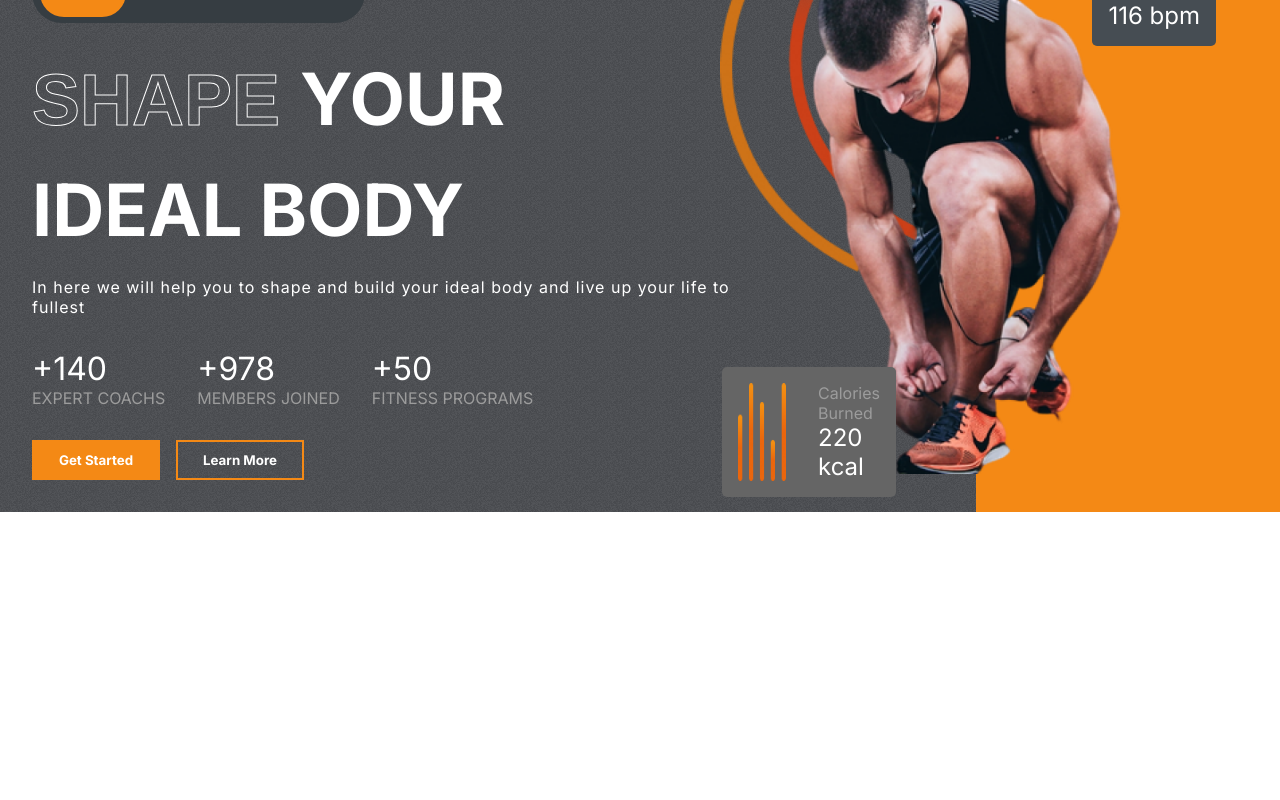
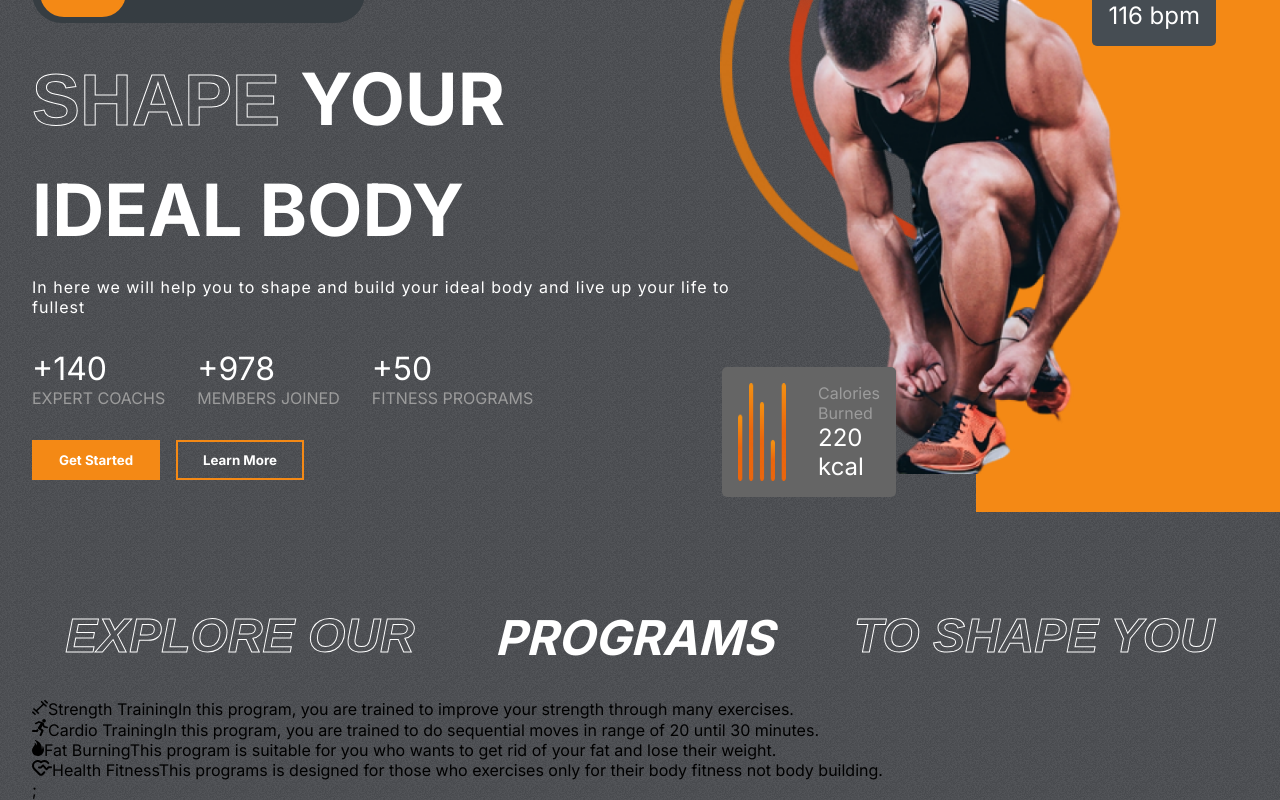
Before and after one commit to Szsz1987/Fit-club, a React (Create React App) app: page / in a window 1280 px wide. Shown: the part 209-1009 px from the top of the page. Before the commit the page ends 800 px from the top, so only its background shows below. Built offline with nearby package versions, Linux system fonts and the light colour scheme.

Commit message:
Start work on the Programs component

```diff
--- a/src/App.js
+++ b/src/App.js
@@ -1,9 +1,11 @@
 import './App.css';
 import Hero from './components/Hero/Hero';
+import Programs from './components/Programs/Programs';
 function App() {
   return (
     <div className="App">
       <Hero/>
+      <Programs/>
     </div>
   );
 }
--- a/src/components/Hero/Hero.jsx
+++ b/src/components/Hero/Hero.jsx
@@ -11,12 +11,11 @@
         <div className="hero">
             <div className="left-h">
                 <Header/>
-                {/* the best ad */}
+                {/* The best ad */}
                 <div className="the-best-ad">
                     <div></div>
                     <span>the best fitness club in the town</span>
                 </div>
-
                 {/* Hero Heading */}
                 <div className="hero-text">
                     <div>
--- /dev/null
+++ b/src/components/Programs/Programs.css
@@ -0,0 +1,17 @@
+.Programs {
+    display: flex;
+    flex-direction: column;
+    gap: 2rem;
+    padding: 0 2rem;
+}
+
+.programs-header {
+    display: flex;
+    justify-content: center;
+    gap: 5rem;
+    font-weight: bold;
+    font-size: 3rem;
+    color: white;
+    text-transform: uppercase;
+    font-style: italic;
+}
--- /dev/null
+++ b/src/components/Programs/Programs.jsx
@@ -0,0 +1,28 @@
+import React from 'react';
+import './Programs.css'
+import {programsData} from '../../data/programsData';
+
+const Programs = () => {
+    return (
+        <div className="Programs" id="programs">
+            {/* Header*/}
+            <div className="programs-header">
+                <span className="stroke-text">Explore our</span>
+                <span>Programs</span>
+                <span className="stroke-text">To shape you</span>
+            </div>
+
+            <div className="program-categories">
+                {programsData.map((program)=>(
+                    <div className="category">
+                        {program.image}
+                        <span>{program.heading}</span>
+                        <span>{program.details}</span>
+                    </div>
+                ))};
+            </div>
+        </div>
+    )
+}
+
+export default Programs
```
